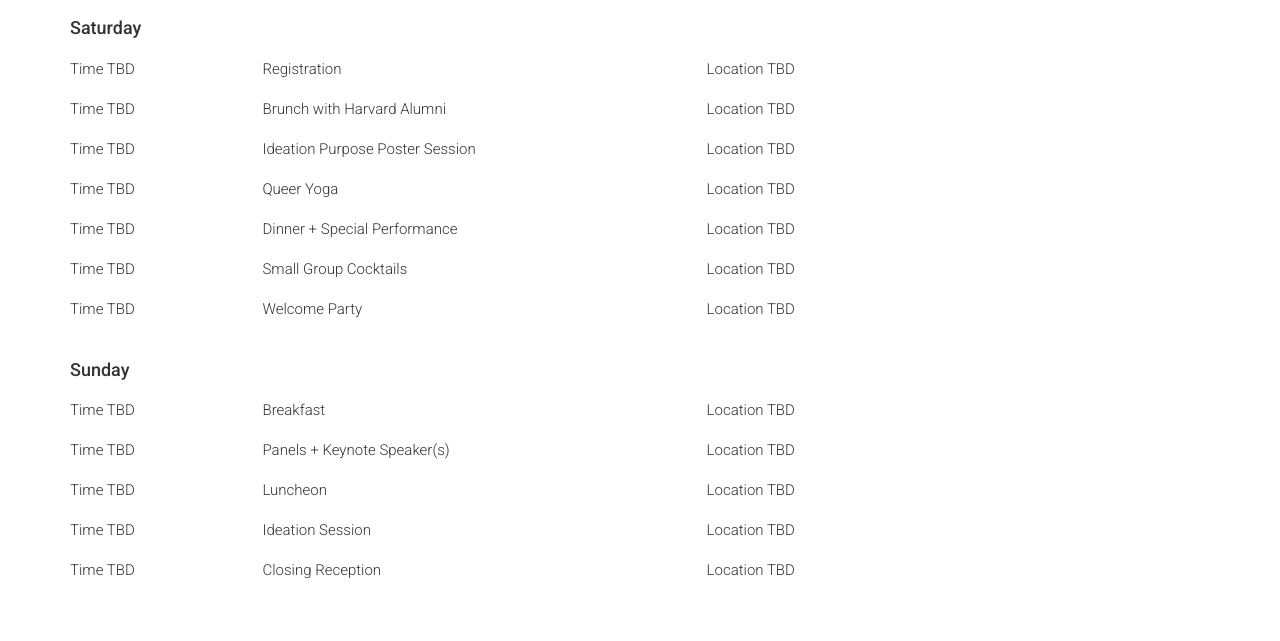
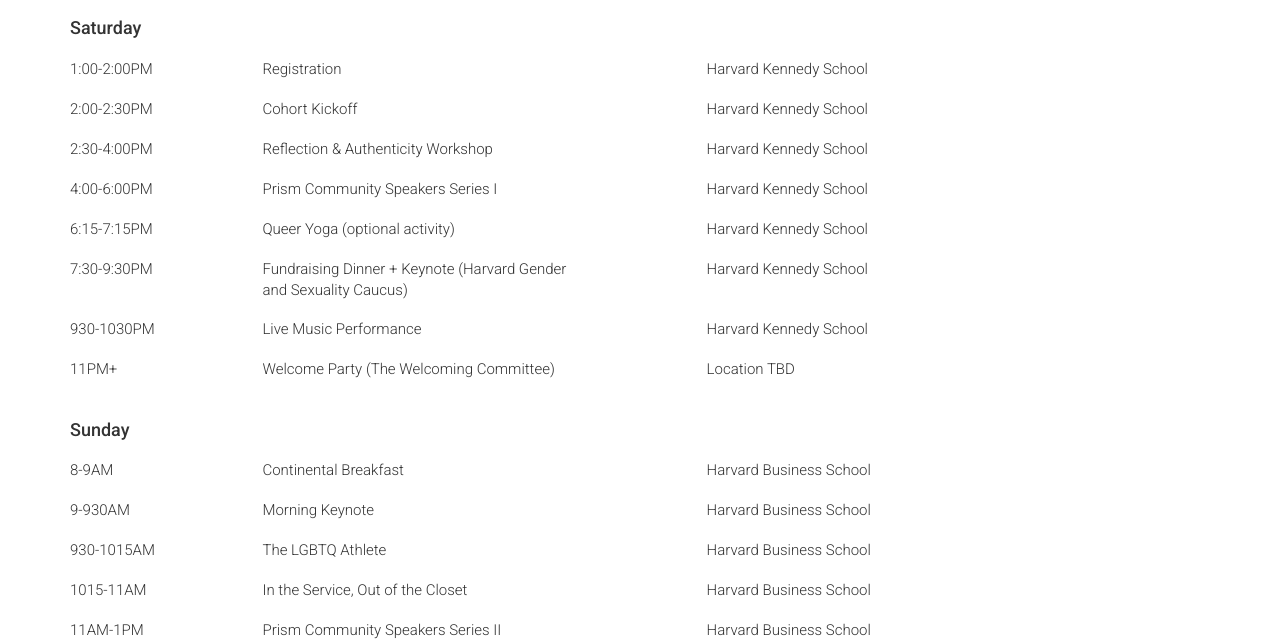
Before and after one commit to seanyliu/outlaw, a website: page schedule.html in a window 1280 px wide. Shown: the part 314-955 px from the top of the page. Drawn offline with Linux system fonts and the light colour scheme.

Commit message:
update to schedule

```diff
--- a/schedule.html
+++ b/schedule.html
@@ -60,38 +60,43 @@
     <h2>Saturday</h2>
     <table border=0 cellspacing=0 cellpadding=0 width="100%">
       <tr height=40 valign=top>
-        <td width="13%">Time TBD</td>
+        <td width="13%">1:00-2:00PM</td>
         <td width="30%">Registration</td>
-        <td width="34%">Location TBD</td>
+        <td width="34%">Harvard Kennedy School</td>
       </tr>
       <tr height=40 valign=top>
-        <td>Time TBD</td>
-        <td>Brunch with Harvard Alumni</td>
-        <td>Location TBD</td>
+        <td>2:00-2:30PM</td>
+        <td>Cohort Kickoff</td>
+        <td>Harvard Kennedy School</td>
       </tr>
       <tr height=40 valign=top>
-        <td>Time TBD</td>
-        <td>Ideation Purpose Poster Session</td>
-        <td>Location TBD</td>
+        <td>2:30-4:00PM</td>
+        <td>Reflection & Authenticity Workshop</td>
+        <td>Harvard Kennedy School</td>
       </tr>
       <tr height=40 valign=top>
-        <td>Time TBD</td>
-        <td>Queer Yoga</td>
-        <td>Location TBD</td>
+        <td>4:00-6:00PM</td>
+        <td>Prism Community Speakers Series I</td>
+        <td>Harvard Kennedy School</td>
       </tr>
       <tr height=40 valign=top>
-        <td>Time TBD</td>
-        <td>Dinner + Special Performance</td>
-        <td>Location TBD</td>
+        <td>6:15-7:15PM</td>
+        <td>Queer Yoga (optional activity)</td>
+        <td>Harvard Kennedy School</td>
+      </tr>
+      <tr height=60 valign=top>
+        <td>7:30-9:30PM</td>
+        <td>Fundraising Dinner + Keynote (Harvard Gender<br />and Sexuality Caucus)</td>
+        <td>Harvard Kennedy School</td>
       </tr>
       <tr height=40 valign=top>
-        <td>Time TBD</td>
-        <td>Small Group Cocktails</td>
-        <td>Location TBD</td>
+        <td>930-1030PM</td>
+        <td>Live Music Performance</td>
+        <td>Harvard Kennedy School</td>
       </tr>
       <tr height=40 valign=top>
-        <td>Time TBD</td>
-        <td>Welcome Party</td>
+        <td>11PM+</td>
+        <td>Welcome Party (The Welcoming Committee)</td>
         <td>Location TBD</td>
       </tr>
     </table>
@@ -99,29 +104,44 @@
     <h2>Sunday</h2>
     <table border=0 cellspacing=0 cellpadding=0 width="100%">
       <tr height=40 valign=top>
-        <td width="13%">Time TBD</td>
-        <td width="30%">Breakfast</td>
-        <td width="34%">Location TBD</td>
+        <td width="13%">8-9AM</td>
+        <td width="30%">Continental Breakfast</td>
+        <td width="34%">Harvard Business School</td>
       </tr>
       <tr height=40 valign=top>
-        <td>Time TBD</td>
-        <td>Panels + Keynote Speaker(s)</td>
-        <td>Location TBD</td>
+        <td>9-930AM</td>
+        <td>Morning Keynote</td>
+        <td>Harvard Business School</td>
       </tr>
       <tr height=40 valign=top>
-        <td>Time TBD</td>
-        <td>Luncheon</td>
-        <td>Location TBD</td>
+        <td>930-1015AM</td>
+        <td>The LGBTQ Athlete</td>
+        <td>Harvard Business School</td>
       </tr>
       <tr height=40 valign=top>
-        <td>Time TBD</td>
-        <td>Ideation Session</td>
-        <td>Location TBD</td>
+        <td>1015-11AM</td>
+        <td>In the Service, Out of the Closet</td>
+        <td>Harvard Business School</td>
       </tr>
       <tr height=40 valign=top>
-        <td>Time TBD</td>
-        <td>Closing Reception</td>
-        <td>Location TBD</td>
+        <td>11AM-1PM</td>
+        <td>Prism Community Speakers Series II</td>
+        <td>Harvard Business School</td>
+      </tr>
+      <tr height=40 valign=top>
+        <td>1-2PM</td>
+        <td>Lunch Plenary: The Workplace & Employment</td>
+        <td>Harvard Business School</td>
+      </tr>
+      <tr height=40 valign=top>
+        <td>2-4PM</td>
+        <td>Ideation Session (Altitude, Inc.)</td>
+        <td>Harvard Business School</td>
+      </tr>
+      <tr height=40 valign=top>
+        <td>4-5PM</td>
+        <td>Closing Keynote & Remarks</td>
+        <td>Harvard Business School</td>
       </tr>
     </table>
 
```
